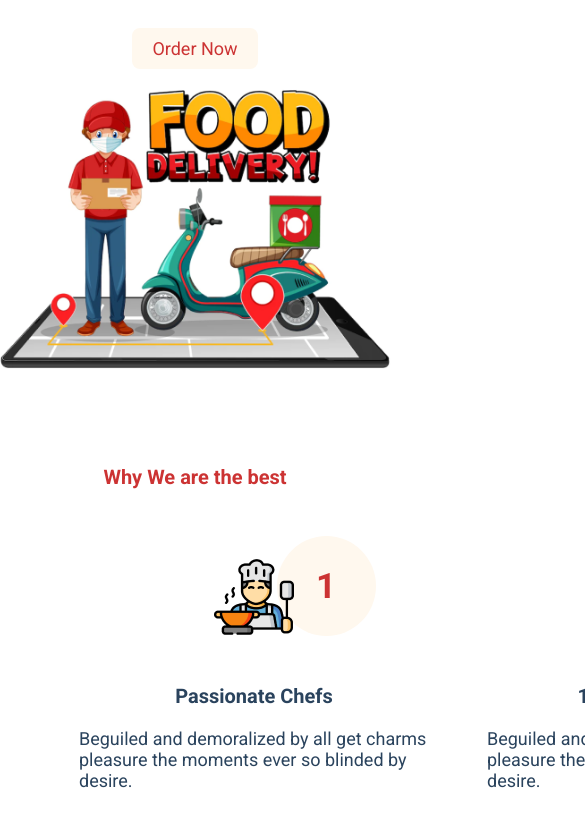
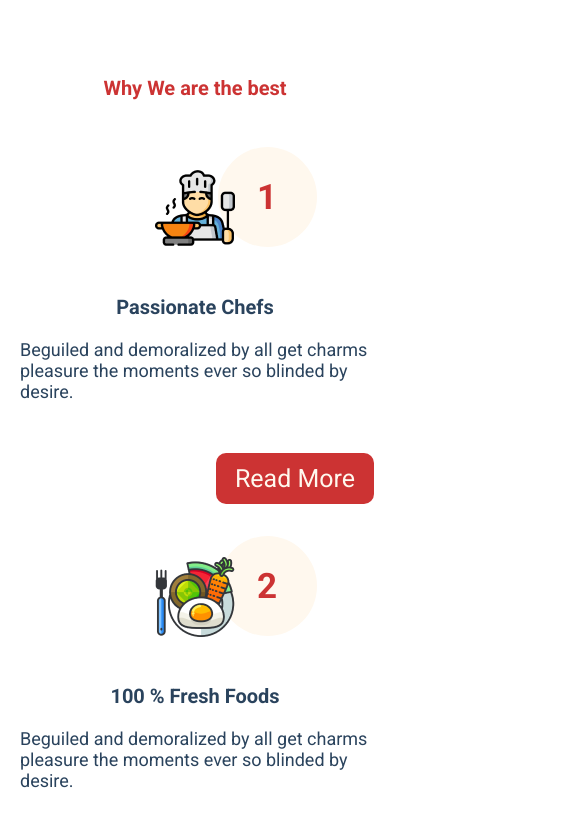
Before and after one commit to g1org11/crave_cart, a React (Vite) app: page / in a window 390 px wide. Shown: the part 4400-5240 px from the top of the page, 585 px wide, since content can reach past the window. Built offline with nearby package versions, Linux system fonts and the light colour scheme.

Commit message:
add responsive on  priority section

```diff
--- a/src/components/mian-page-components/Priority.tsx
+++ b/src/components/mian-page-components/Priority.tsx
@@ -42,5 +42,10 @@ const Wrapper = styled.div`
   display: flex;
   align-items: center;
   justify-content: space-between;
+
   margin-top: 33px;
+  @media (max-width: 1300px) {
+    justify-content: center;
+    flex-wrap: wrap;
+  }
 `;
```
